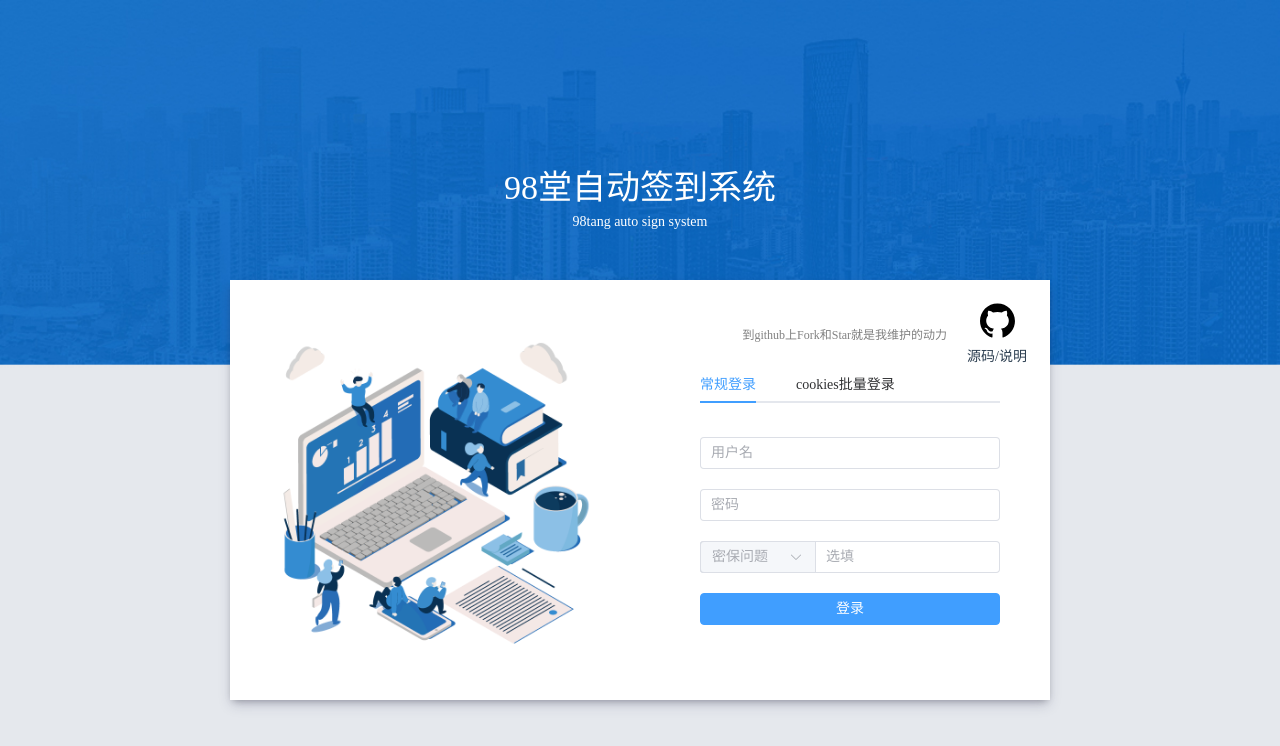
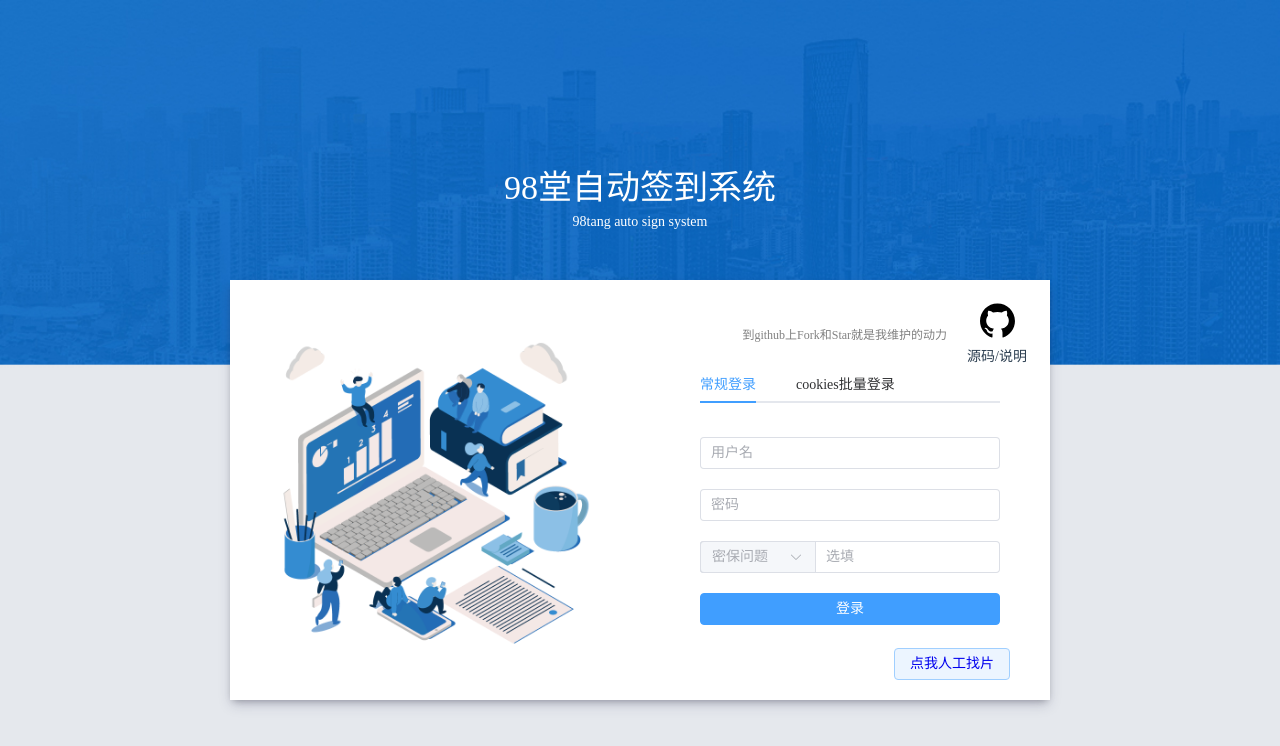
Before and after one commit to super-upup/98tang, a Vue app: page /LoginPanel in a window 1280 px wide. Shown: the top 746 px of the page. Built offline with nearby package versions, Linux system fonts and the light colour scheme; no server answers; what vue-meta-info would draw is missing.

Commit message:
✨ feat: 添加外鏈

```diff
--- a/src/views/LoginPanel.vue
+++ b/src/views/LoginPanel.vue
@@ -95,7 +95,7 @@
           </div>
         </el-tab-pane>
       </el-tabs>
-
+            <el-button type="primary" plain class="sign-count"><a href="https://avhelper.com" target="_blank" style="text-decoration:none;" >点我人工找片</a></el-button>
       <!-- <el-badge :max="999999" class="sign-count" :value="signCount">
         <el-button>昨日签到用户数</el-button>
       </el-badge> -->
```
Also changed, not shown: public/rebots.txt (added).
